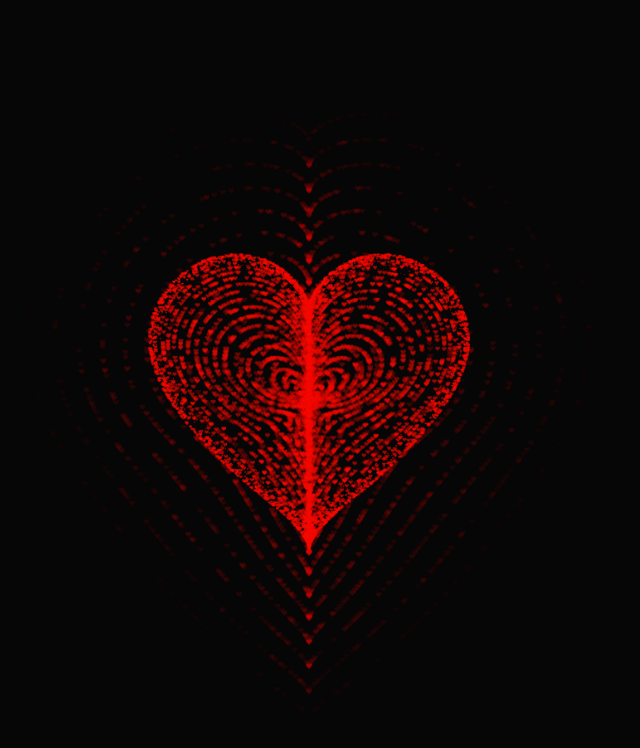
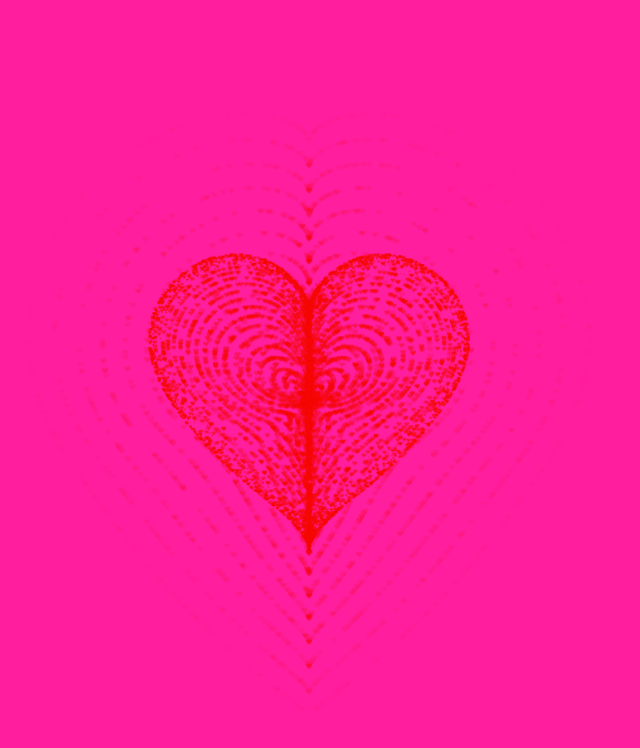
Before and after one commit to anhhuykysu/qhuy, a plain HTML site: page index.html in a window 1280 px wide. Shown: the whole page, without its empty margins (331-971 px from the left). Drawn offline with Linux system fonts and the light colour scheme; animation ran at ten frames a second.

Commit message:
Update index.html

```diff
--- a/index.html
+++ b/index.html
@@ -12,7 +12,7 @@
   height: 100%;
   padding: 0;
   margin: 0;
-  background: rgba(0, 0, 0, 0.851);
+  background: rgba(255, 30, 157, 1);
 }
 canvas {
   position: absolute;
```
